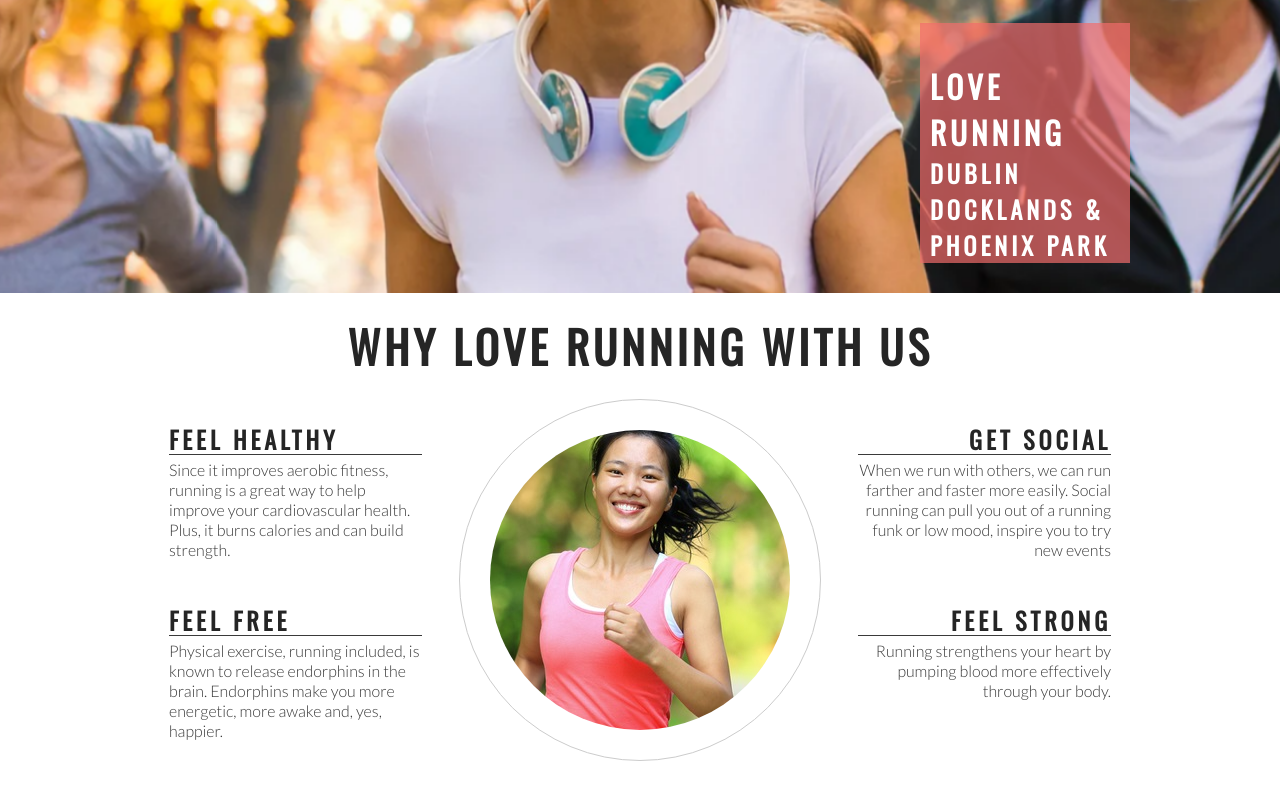
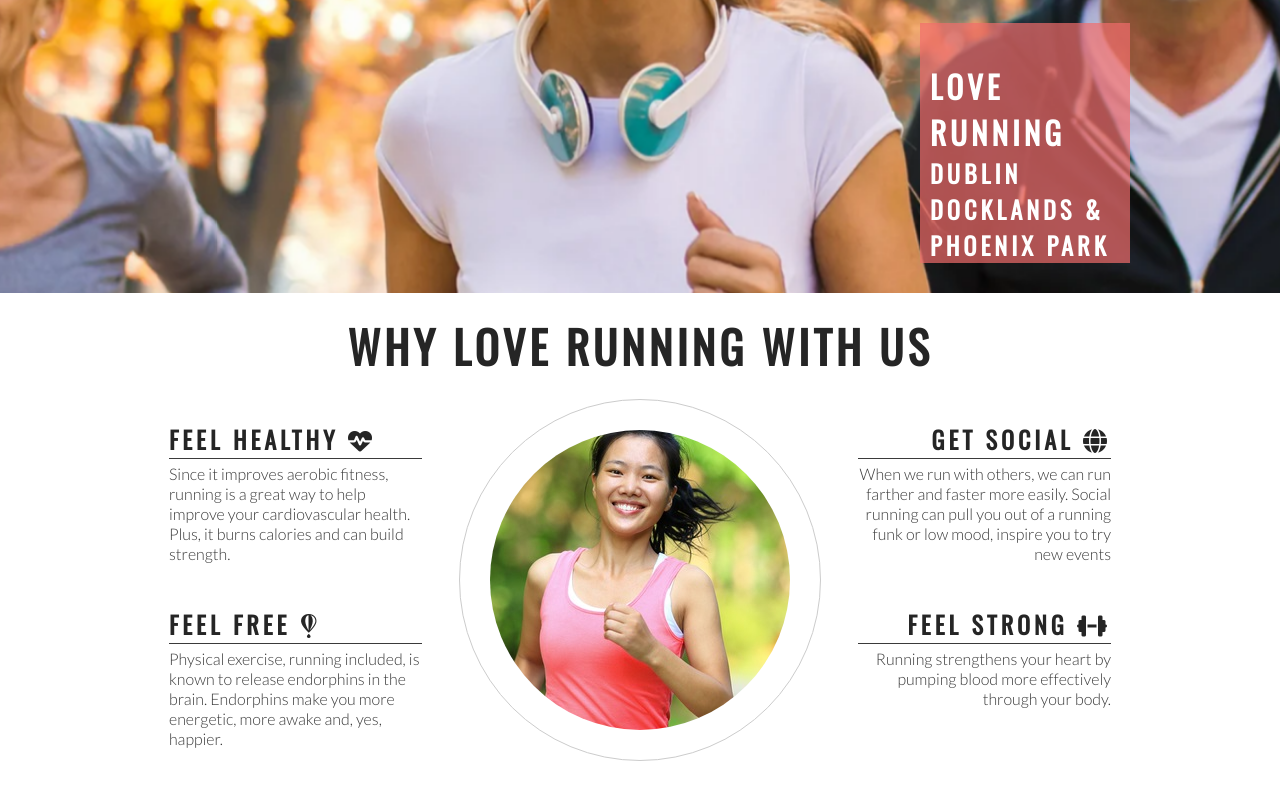
Before and after one commit to tetraxile-ci/love-running, a plain HTML site: page index.html in a window 1280 px wide. Shown: the part 382-1184 px from the top of the page. Drawn offline with nearby package versions, Linux system fonts and the light colour scheme.

Commit message:
Add Font Awesome icons to club ethos section

```diff
--- a/index.html
+++ b/index.html
@@ -43,24 +43,24 @@
         <h2 id="welcome">Why Love Running With Us</h2>
         <div id="left-about">
             <div class="left-about-heading">
-                <h2>Feel Healthy</h2>
+                <h2>Feel Healthy <i class="fa-solid fa-heart-pulse"></i></h2>
                 <hr>
                 <p>Since it improves aerobic fitness, running is a great way to help improve your cardiovascular health. Plus, it burns calories and can build strength.</p>
             </div>
             <div class="left-about-heading">
-                <h2>Feel Free</h2>
+                <h2>Feel Free <i class="fa-brands fa-fly"></i></h2>
                 <hr>
                 <p>Physical exercise, running included, is known to release endorphins in the brain. Endorphins make you more energetic, more awake and, yes, happier. </p>
             </div>
         </div>
         <div id="right-about">
             <div class="right-about-heading">
-                <h2>Get Social</h2>
+                <h2>Get Social <i class="fa-solid fa-globe"></i></h2>
                 <hr>
                 <p>When we run with others, we can run farther and faster more easily. Social running can pull you out of a running funk or low mood, inspire you to try new events</p>
             </div>
             <div class="right-about-heading">
-                <h2>Feel Strong</h2>
+                <h2>Feel Strong <i class="fa-solid fa-dumbbell"></i></h2>
                 <hr>
                 <p>Running strengthens your heart by pumping blood more effectively through your body. </p>
             </div></div>
@@ -76,6 +76,8 @@
     <footer>
         social links here
     </footer>
+
+    <script src="https://kit.fontawesome.com/b486295deb.js" crossorigin="anonymous"></script>
 </body>
 
 </html>
```
